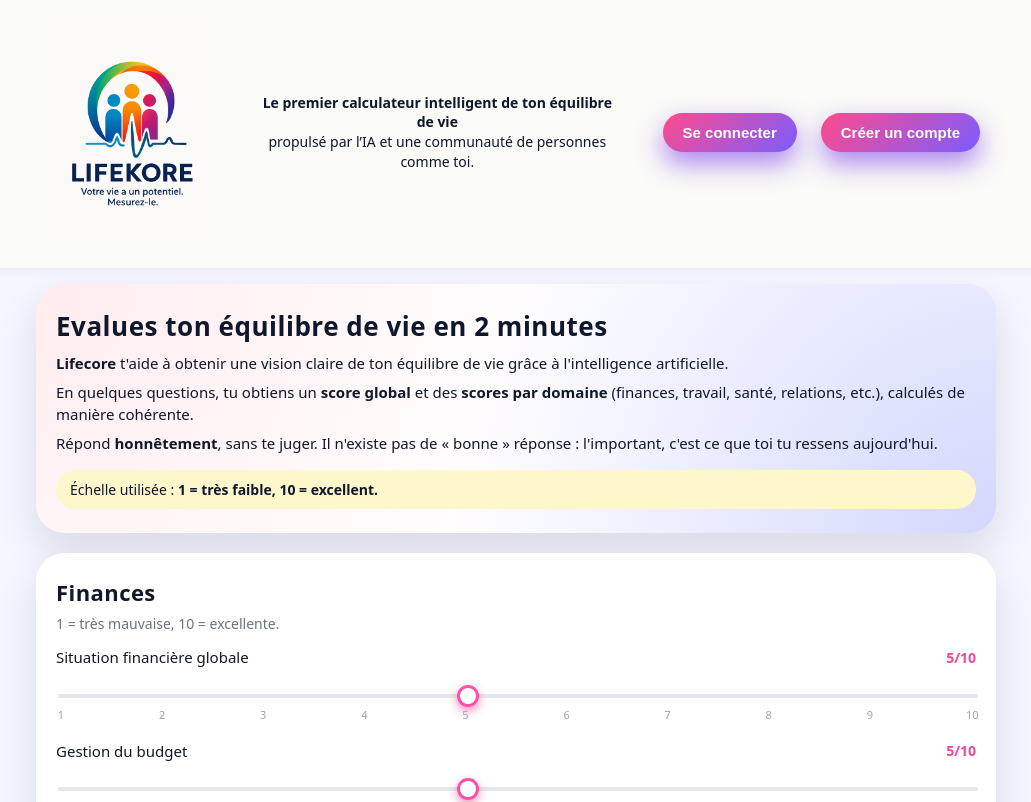
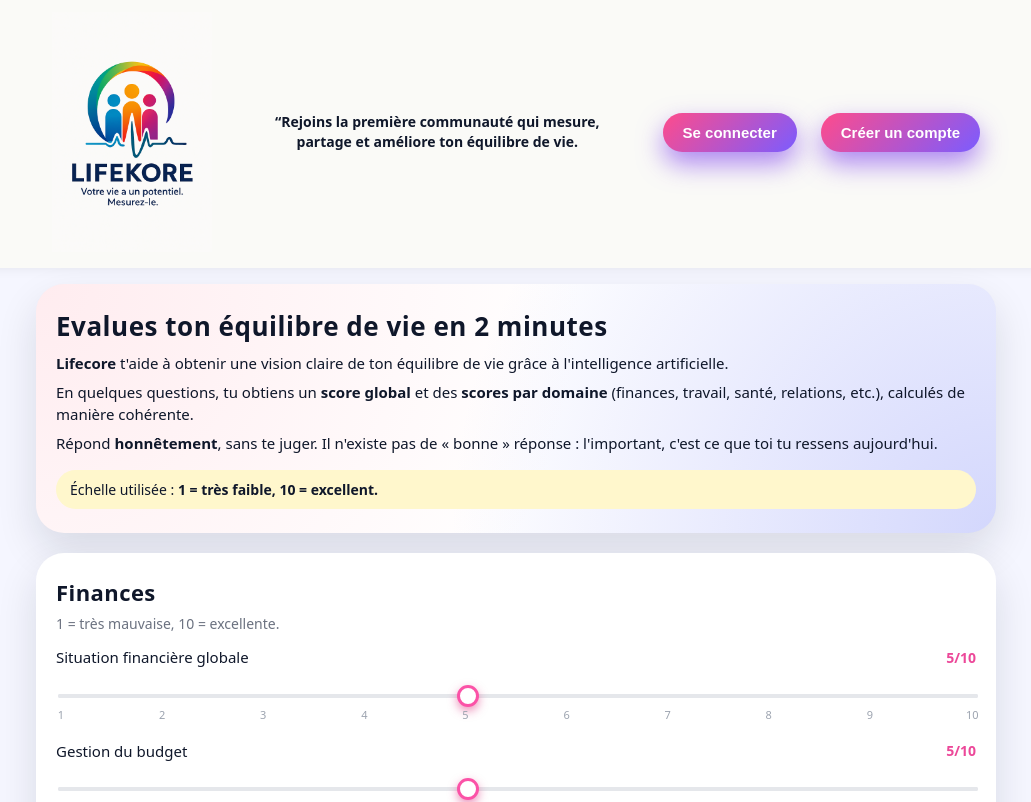
Before and after one commit to Brax971/Lifescore, a Next.js app: page / in a window 1280 px wide. Shown: the top 802 px of the page, without its empty margins (124-1155 px from the left). Built offline with nearby package versions, Linux system fonts and the light colour scheme.

Commit message:
Update page.js

```diff
--- a/app/page.js
+++ b/app/page.js
@@ -207,10 +207,10 @@ export default function HomePage() {
             }}
           >
             <strong>
-              Le premier calculateur intelligent de ton équilibre de vie
+              “Rejoins la première communauté qui mesure, partage et améliore ton équilibre de vie.
             </strong>
             <br />
-            propulsé par l’IA et une communauté de personnes comme toi.
+
           </div>
 
           {/* Boutons à droite */}
```
